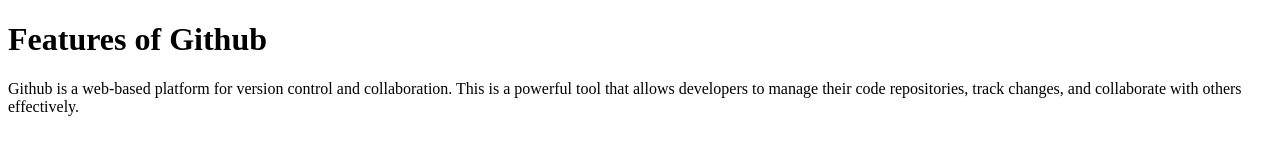
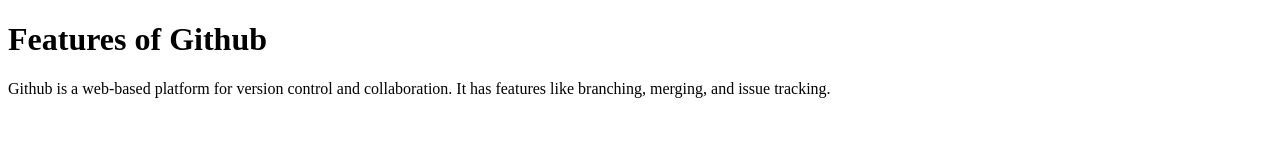
Before and after one commit to Prince-2000-8/module-6-git-workflow, a plain HTML site: page index.html in a window 1280 px wide. Drawn offline with Linux system fonts and the light colour scheme.

Commit message:
rewriting the feature section

```diff
--- a/index.html
+++ b/index.html
@@ -7,7 +7,7 @@
 </head>
 <body>
     <h1> Features of Github</h1>
-    <p>Github is a web-based platform for version control and collaboration. This is a powerful tool that allows developers to manage their code repositories, track changes, and collaborate with others effectively.</p>
+    <p>Github is a web-based platform for version control and collaboration. It has features like branching, merging, and issue tracking.</p>
 
 </body>
 </html>
```
